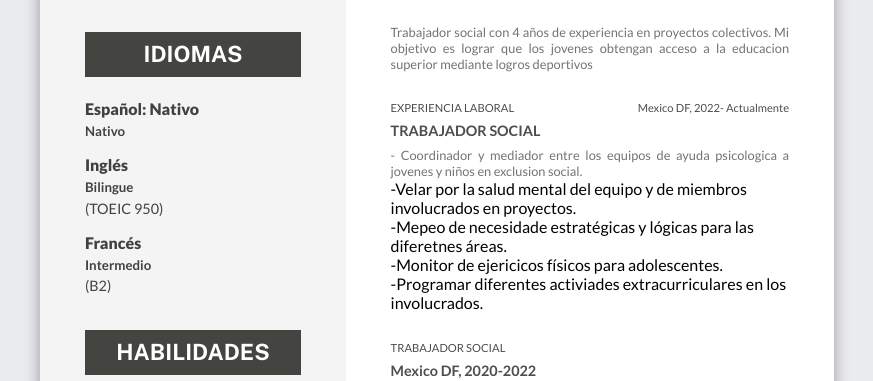
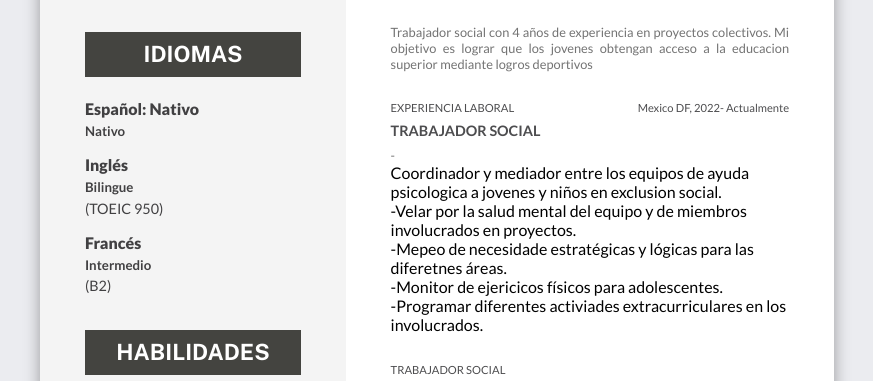
Before and after one commit to KarlaZMayhua/CV, a plain HTML site: page index.html in a window 1280 px wide. Shown: the part 350-731 px from the top of the page, without its empty margins (203-1076 px from the left). Drawn offline with nearby package versions, Linux system fonts and the light colour scheme.

Commit message:
Update index.html

```diff
--- a/index.html
+++ b/index.html
@@ -151,9 +151,9 @@
                         <p class="date">Mexico DF, 2022- Actualmente</p>
                     </div>
                     <h2 class="company-name">TRABAJADOR SOCIAL</h2>
-                    <p class="work-text">- Coordinador y mediador entre los equipos de ayuda psicologica a jovenes y niños en
-                        exclusion social.
-
+                    <p class="work-text">-
+                        <p>Coordinador y mediador entre los equipos de ayuda psicologica a jovenes y niños en
+                            exclusion social.</p>
                        <p>-Velar por la salud mental del equipo y de miembros involucrados en proyectos.</p>
 
                         <p>-Mepeo de necesidade estratégicas y lógicas para las diferetnes áreas.</p>
```
